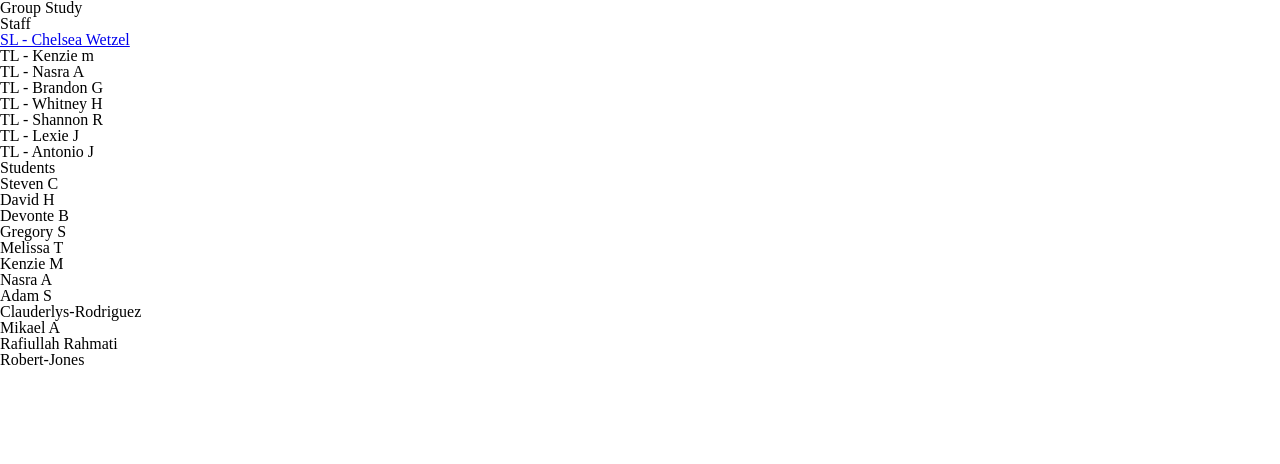
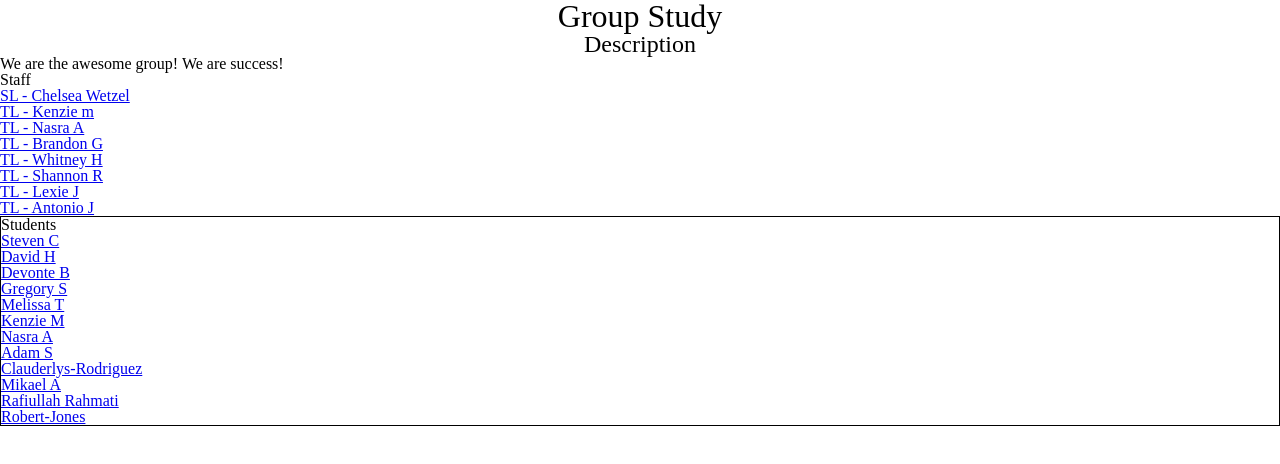
Before and after one commit to davhicks83/group_study_david, a plain HTML site: page index.html in a window 1280 px wide. Drawn offline with Linux system fonts and the light colour scheme.

Commit message:
updated html / css

```diff
--- a/index.css
+++ b/index.css
@@ -47,7 +47,29 @@ table {
 	border-spacing: 0;
 }
 
-.staff_list.ul {
-    font-family: 'Oswald', sans-serif;
-    list-style-type: circle;
+/* This Starts My Code */
+
+h1 {
+	display: flex;
+	justify-content: center;
+	font-size: 2rem;
 }
+
+h2 {
+	display: flex;
+	font-size: 1.5rem;
+	justify-content: center;
+}
+
+
+.staff_list {
+	border: 1px solid black;
+}
+
+.student_list {
+	border: 1px solid black;
+}
+
+#members {
+	display: flex;
+}
--- a/index.html
+++ b/index.html
@@ -11,35 +11,44 @@
     <header>
         <h1>Group Study</h1>
     </header>
-    <div class="staff_list">
-        <h2>Staff</h2>
+    <div class="description">
+        <h2>Description</h2>
+
+    <p>
+        We are the awesome group! We are success!
+    </p>
+</div>
+    <div class="members">
+    <div id="staff_list">
+        <h3>Staff</h2>
         <ul>
             <li><a href="#">SL - Chelsea Wetzel</a></li>
-            <li>TL - Kenzie m</li>
-            <li>TL - Nasra A</li>
-            <li>TL - Brandon G</li>
-            <li>TL - Whitney H</li>
-            <li>TL - Shannon R</li>
-            <li>TL - Lexie J</li>
-            <li>TL - Antonio J</li>
+            <li><a href="#">TL - Kenzie m</a></li>
+            <li><a href="#">TL - Nasra A</a></li>
+            <li><a href="#">TL - Brandon G</a></li>
+            <li><a href="#">TL - Whitney H</a></li>
+            <li><a href="#">TL - Shannon R</a></li>
+            <li><a href="#">TL - Lexie J</a></li>
+            <li><a href="#">TL - Antonio J</a></li>
         </ul>
     </div>
     <div class="student_list">
-        <h2>Students</h2>
+        <h3>Students</h2>
         <ul>
-            <li>Steven C</li>
-            <li>David H</li>
-            <li>Devonte B</li>
-            <li>Gregory S</li>
-            <li>Melissa T</li>
-            <li>Kenzie M</li>
-            <li>Nasra A</li>
-            <li>Adam S</li>
-            <li>Clauderlys-Rodriguez</li>
-            <li>Mikael A</li>
-            <li>Rafiullah Rahmati</li>
-            <li>Robert-Jones</li>
+            <li><a href="#">Steven C</a></li>
+            <li><a href="#">David H</a></li>
+            <li><a href="#">Devonte B</a></li>
+            <li><a href="#">Gregory S</a></li>
+            <li><a href="#">Melissa T</a></li>
+            <li><a href="#">Kenzie M</a></li>
+            <li><a href="#">Nasra A</a></li>
+            <li><a href="#">Adam S</a></li>
+            <li><a href="#">Clauderlys-Rodriguez</a></li>
+            <li><a href="#">Mikael A</a></li>
+            <li><a href="#">Rafiullah Rahmati</a></li>
+            <li><a href="#">Robert-Jones</a></li>
         </ul>
     </div>
+</div>
 </body>
 </html>
```
